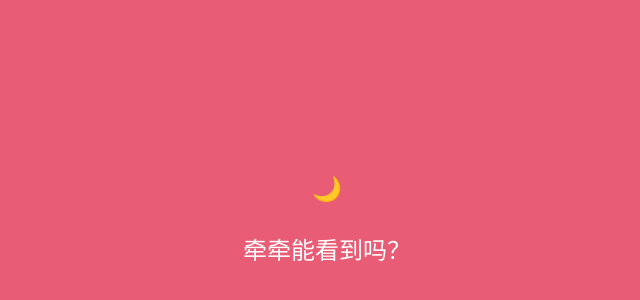
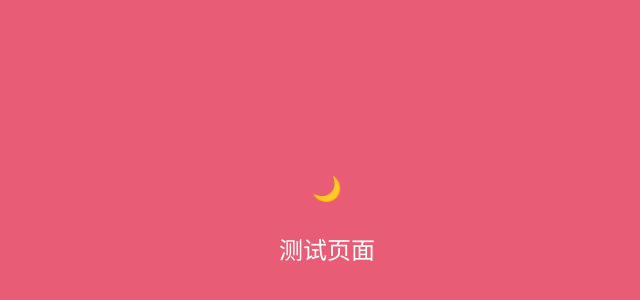
Before and after one commit to narcissus277/period-tracker-frontend, a plain HTML site: page test.html in a window 1280 px wide. Shown: the part 180-480 px from the top of the page, without its empty margins (313-953 px from the left). Drawn offline with Linux system fonts and the light colour scheme.

Commit message:
temp: restore test page

```diff
--- a/test.html
+++ b/test.html
@@ -1,15 +1,2 @@
 <!DOCTYPE html>
-<html>
-<head>
-<meta charset="UTF-8">
-<meta name="viewport" content="width=device-width, initial-scale=1.0">
-<title>测试页面</title>
-<style>
-body { margin: 0; background: #e85d75; height: 100vh; display: flex; align-items: center; justify-content: center; }
-div { color: white; font-size: 24px; font-family: sans-serif; text-align: center; padding: 20px; }
-</style>
-</head>
-<body>
-<div>🌙<br><br>牵牵能看到吗？</div>
-</body>
-</html>
+<html><head><meta charset="UTF-8"><meta name="viewport" content="width=device-width,initial-scale=1.0"><title>Test</title><style>body{margin:0;background:#e85d75;height:100vh;display:flex;align-items:center;justify-content:center}div{color:#fff;font-size:24px;font-family:sans-serif;text-align:center;padding:20px}</style></head><body><div>🌙<br><br>测试页面</div></body></html>
```
